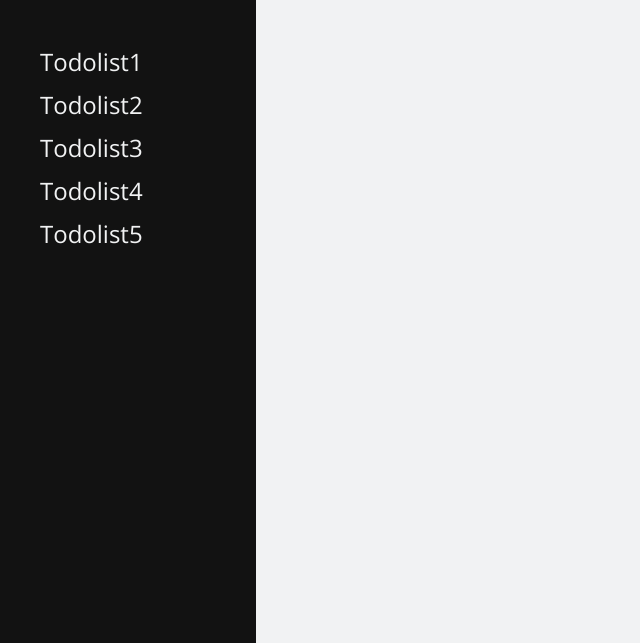
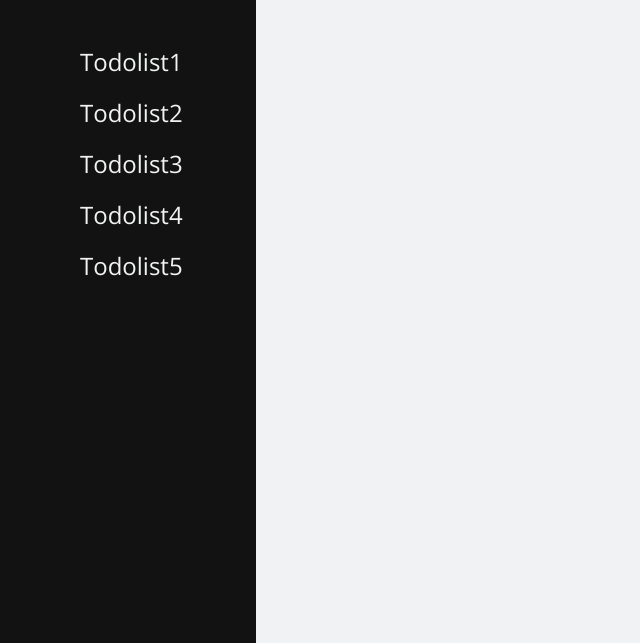
Before and after one commit to mubanga-1/todolist, a website built with webpack: page src/template.html in a window 1280 px wide. Shown: the part 157-800 px from the top of the page, without its empty margins (0-640 px from the left). Built offline with nearby package versions, Linux system fonts and the light colour scheme.

Commit message:
Space out navigation items

```diff
--- a/src/styles.css
+++ b/src/styles.css
@@ -56,9 +56,9 @@ body, .side-bar, #nav-links, #modifiers,
 
 #nav-links {
     flex-direction: column;
-    gap: .5rem;
+    gap: 1rem;
     font-size: 1.5rem;
-
+    margin-left: 2.5rem;
 }
 
 #nav-links > .list {
```
